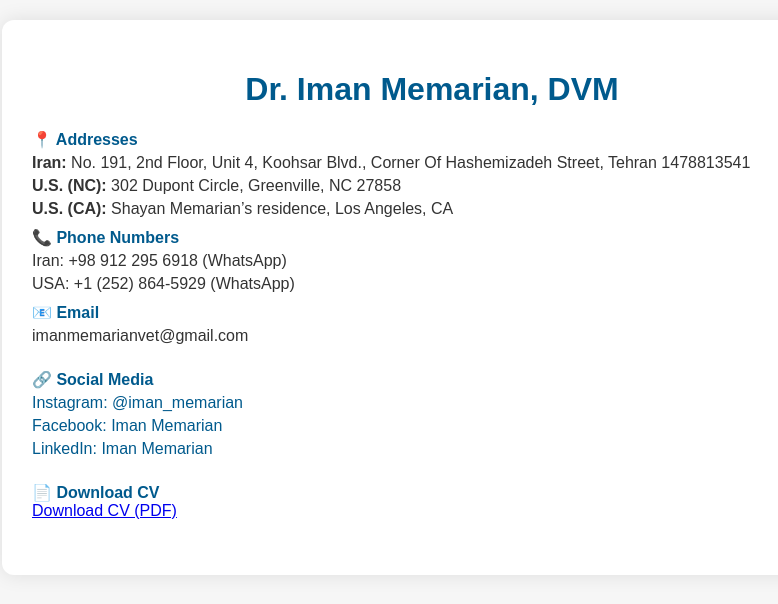
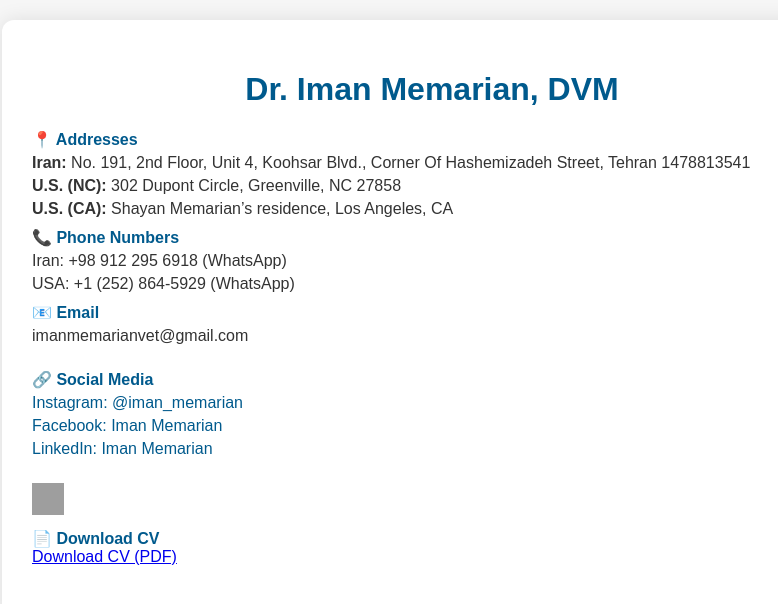
Before and after one commit to Iman-Memarian/imanmemarian.github.io, a plain HTML site: page index.html in a window 1280 px wide. Shown: the whole page, without its empty margins (208-986 px from the left). Drawn offline with Linux system fonts and the light colour scheme; grey boxes are pictures that could not be loaded.

Commit message:
Update index.html

```diff
--- a/index.html
+++ b/index.html
@@ -42,7 +42,9 @@
         <a href="https://www.linkedin.com/in/iman-memarian" target="_blank">LinkedIn: Iman Memarian</a>
       </div>
     </div>
-
+<a href="https://twitter.com/ImanMemarian" target="_blank">
+  <img src="https://cdn-icons-png.flaticon.com/512/733/733579.png" alt="Follow me on Twitter" width="32" height="32">
+</a>
     <div class="section">
       <div class="label">📄 Download CV</div>
      <a href="Dr_Iman_Memarian_CV_22Apr2025.pdf" download>Download CV (PDF)</a>
```
